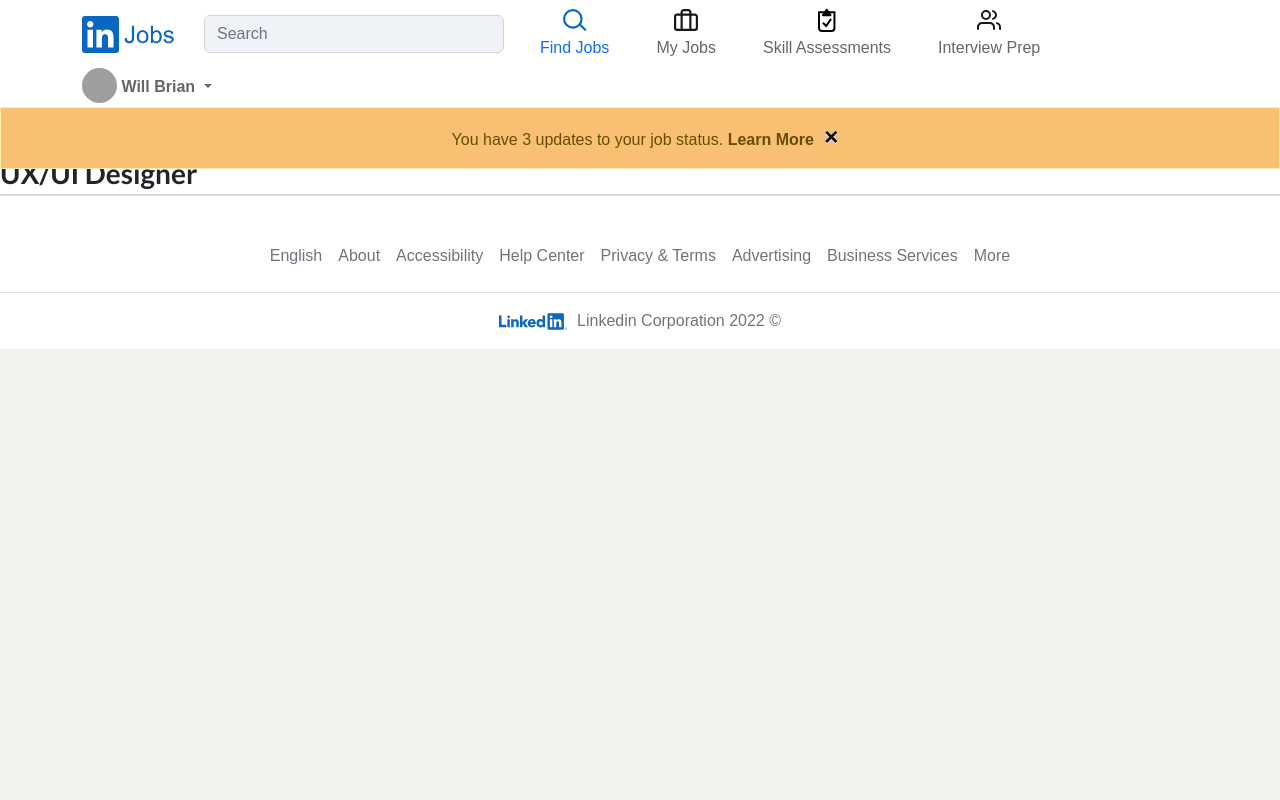
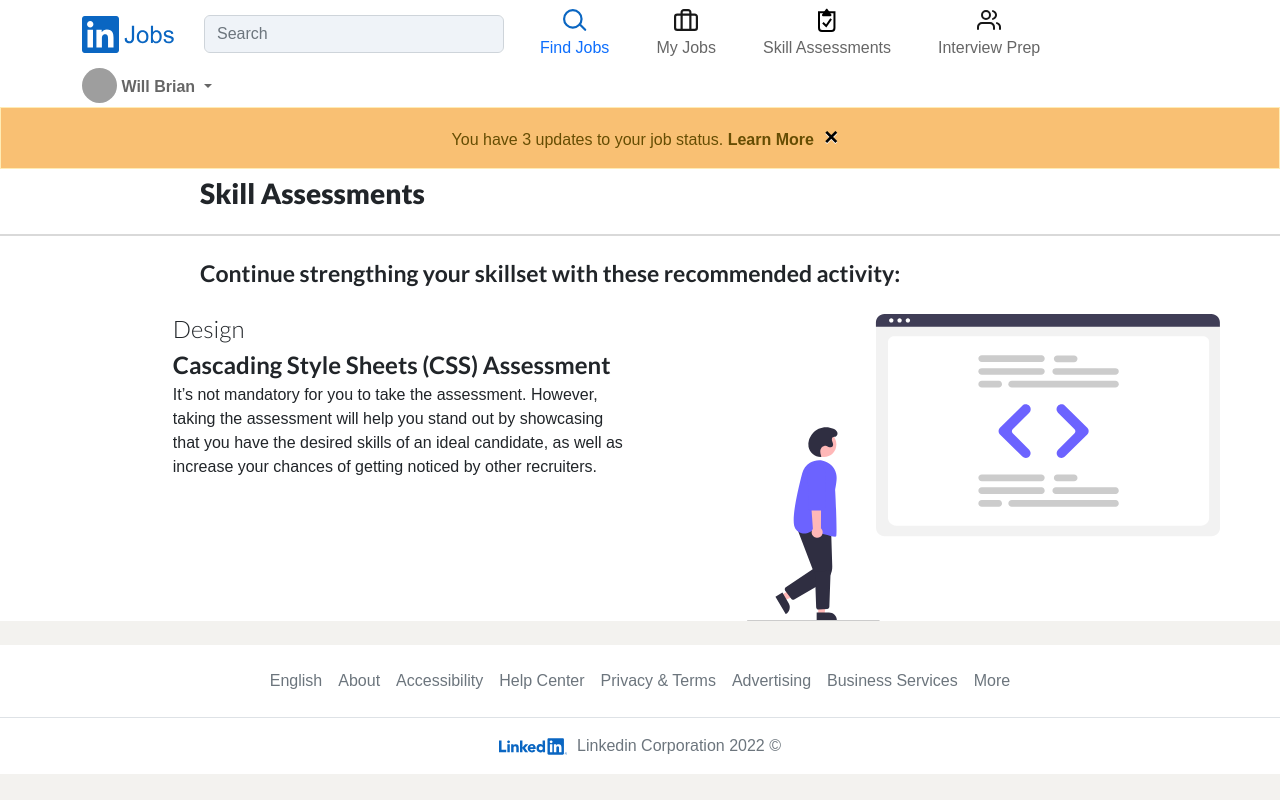
Before and after one commit to BEMonsterz/LinkedInJobs, a plain HTML site: page skillAssessments.html in a window 1280 px wide. Drawn offline with nearby package versions, Linux system fonts and the light colour scheme; grey boxes are pictures that could not be loaded.

Commit message:
Completed Job Application Page + Skill Assessment Page

```diff
--- a/css/style.css
+++ b/css/style.css
@@ -34,6 +34,36 @@
 font-weight: 700;
 font-size: 28px;
 }
+.card-main-title-assessments {
+    font-family: 'Lato', sans-serif;
+    font-style: normal;
+font-weight: 900;
+font-size: 28px;
+margin-left: 200px;
+margin-top: 20px;
+margin-bottom: 20px! important;
+}
+.card-welcome-title-assessments {
+    font-family: 'Lato', sans-serif;
+    font-style: normal;
+font-weight: 700;
+font-size: 23px;
+margin-left: 200px;
+margin-top: 20px;
+margin-bottom: 20px! important;
+}
+.card-hero-title-assessments {
+    font-family: 'Lato', sans-serif;
+    font-style: normal;
+font-weight: 300;
+font-size: 24px;
+/* margin-left: 200px;
+margin-top: 20px;
+margin-bottom: 20px! important; */
+}
+
+
+
 .card-title-section{
     margin-right: 20px;
 }
@@ -652,6 +682,46 @@
 .spacing-part{
 color: white;
 }
+
+.assesmentFeaturedGrid {
+width: 100%;
+display: inline-block;
+}
+
+.assesmentFeaturedRow1 {
+    margin-left:13.5%;
+    width: 48%;
+    display: inline-block;
+    }
+
+    .assesmentFeaturedRow2 {
+        width: 33%;
+        display: inline-block;
+        text-align: right;
+        margin-left:-45px;
+        }
+       .assessmentFeaturedDescription {
+           width: 75%;
+       }
+.assesmentFeaturedTitle {
+    font-family: 'Lato', sans-serif;
+    font-style: normal;
+font-weight: 600;
+font-size: 24px;
+}
+
+
+
+
+
+
+
+
+
+
+
+
+
 /* Hover states */
 .cardOptionButtons:hover {
     background-color: #18407E;
--- a/skillAssessments.html
+++ b/skillAssessments.html
@@ -102,11 +102,25 @@
           </div>
 
           <div class="skillAssessmentContainer">
-            <p class="card-main-title nav-item mb-0">UX/UI Designer</p>
+            <p class="card-main-title-assessments">Skill Assessments</p>
 
 
             <!-- Card header START -->
             <div class="divider-for-skills-header">
+              </div>
+              <p class="card-welcome-title-assessments">Continue strengthing your skillset with these recommended activity:</p>
+              <div class="assesmentFeaturedGrid">
+<div class="assesmentFeaturedRow1">
+  <p class="card-hero-title-assessments">Design</p>
+  <p class="assesmentFeaturedTitle">Cascading Style Sheets (CSS) Assessment</p>
+<p class="assessmentFeaturedDescription">It’s not mandatory for you to take the assessment. However, taking the assessment will help you stand out by showcasing that you have the desired skills of an ideal candidate, as well as increase your chances of getting noticed by other recruiters.</p>
+</div>
+<div class="assesmentFeaturedRow2">
+  <img src="media/featuredImage.svg" height="307" width="473">
+</div>
+              </div>
+
+
 </div>
 
 
```
Also changed, not shown: jobApplications.html (+2 -2 lines), media/featuredImage.svg (added).
